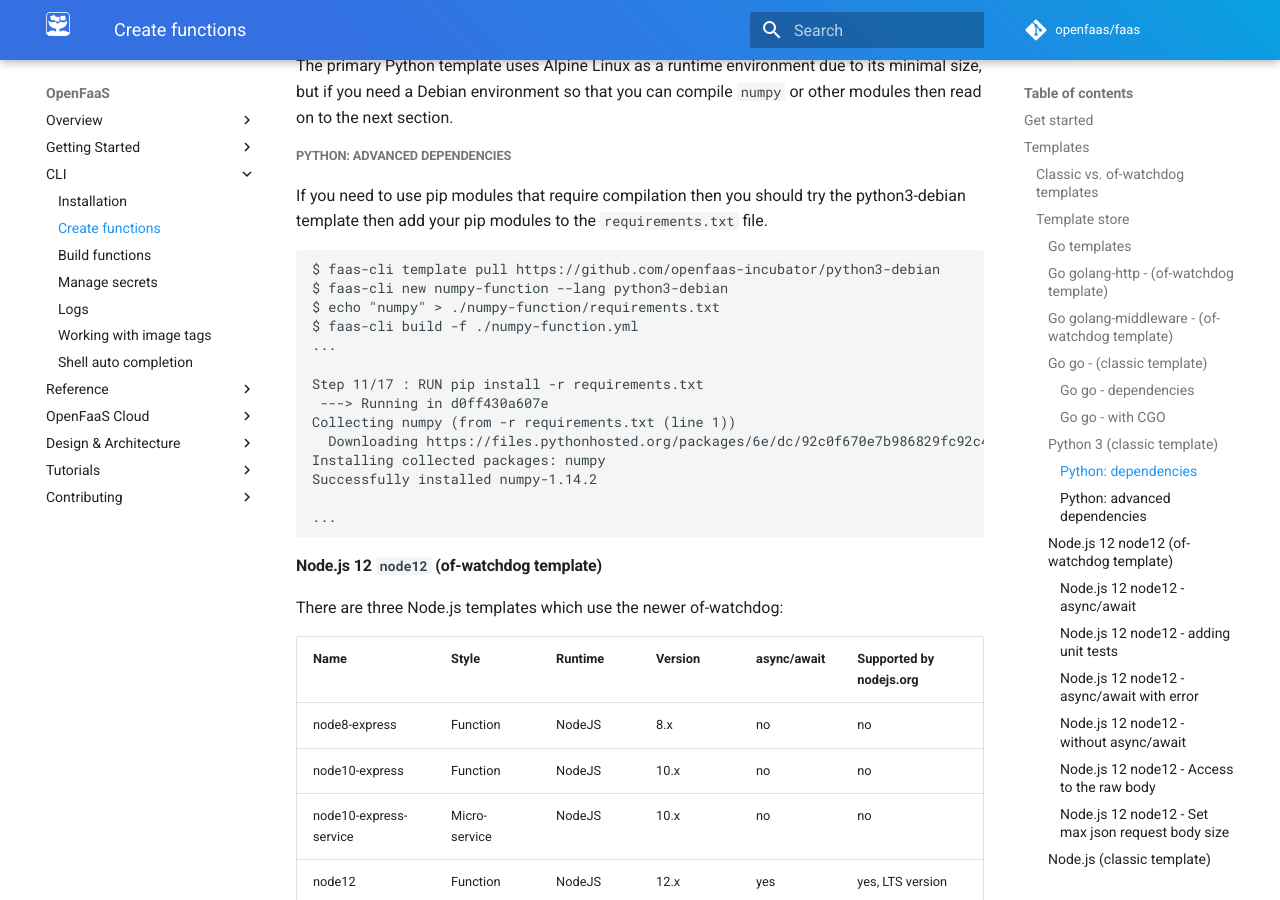
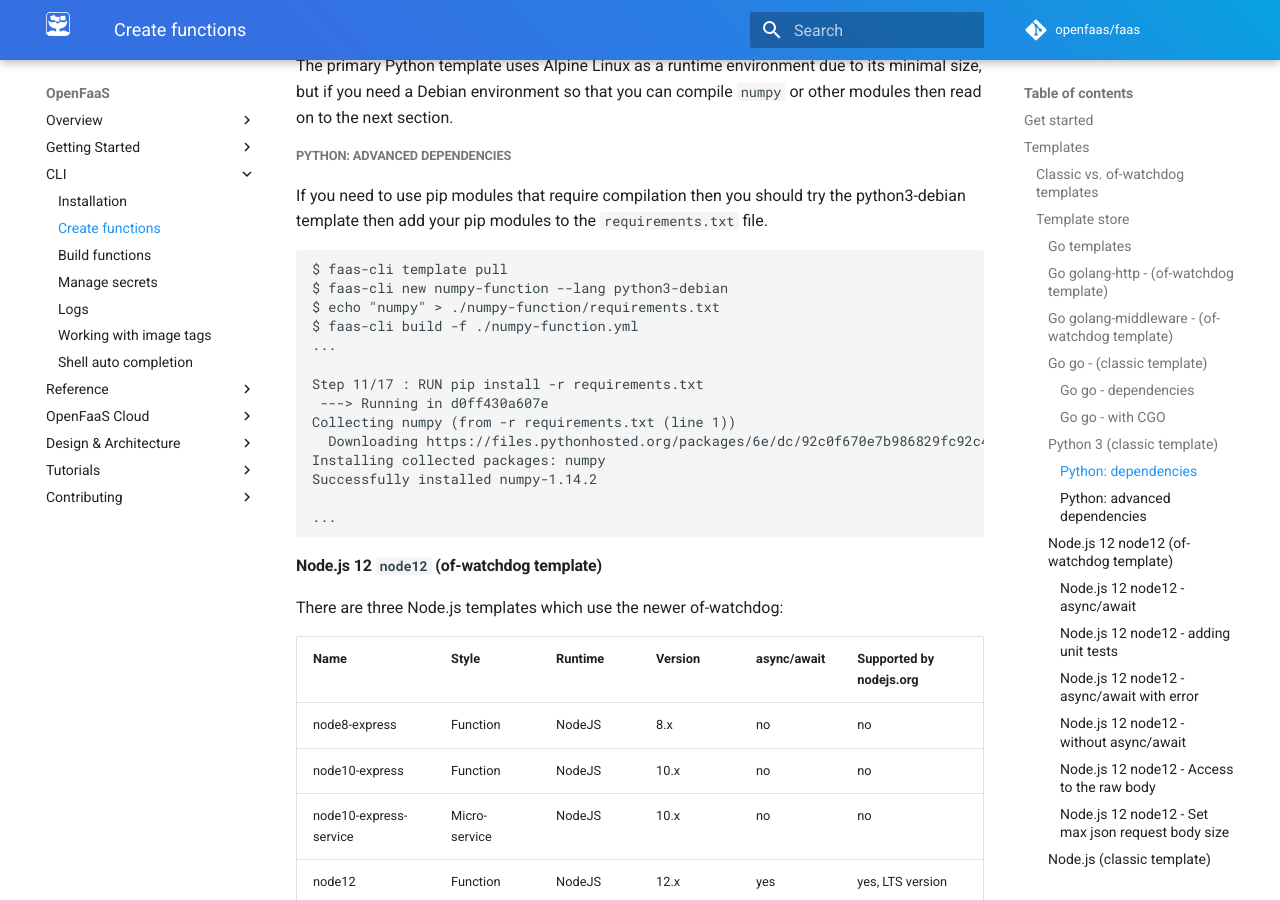
Before and after one commit to openfaas/docs, an MkDocs documentation site: the page built from docs/cli/templates.md, in a window 1280 px wide and 900 px high, scrolled down 5782 px. Built offline with MkDocs 1.6.1 and Material for MkDocs 9.7.7, drawn with Linux system fonts in a browser that asks for light colours; comment, search, counter and statistics services are not loaded; part of the change alters nothing that is shown.

Commit message:
fix: python3-debian graduated from incubator
see https://github.com/openfaas/templates/commit/b0b4dcd

Signed-off-by: Philipp Klaus <klaus@physik.uni-frankfurt.de>

````diff
--- a/docs/cli/templates.md
+++ b/docs/cli/templates.md
@@ -270,7 +270,7 @@ The primary Python template uses Alpine Linux as a runtime environment due to it
 If you need to use pip modules that require compilation then you should try the python3-debian template then add your pip modules to the `requirements.txt` file.
 
 ```
-$ faas-cli template pull https://github.com/openfaas-incubator/python3-debian
+$ faas-cli template pull
 $ faas-cli new numpy-function --lang python3-debian
 $ echo "numpy" > ./numpy-function/requirements.txt
 $ faas-cli build -f ./numpy-function.yml
````
